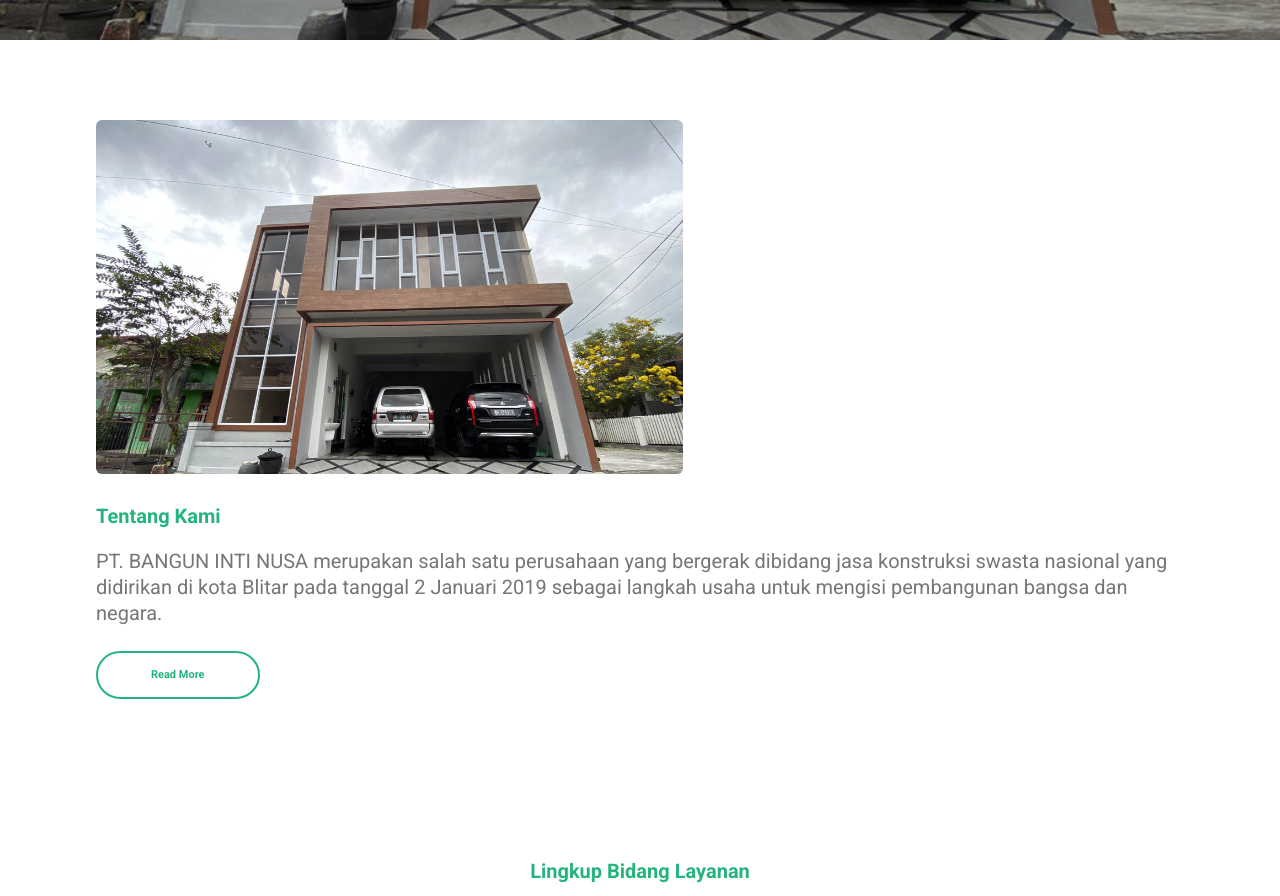
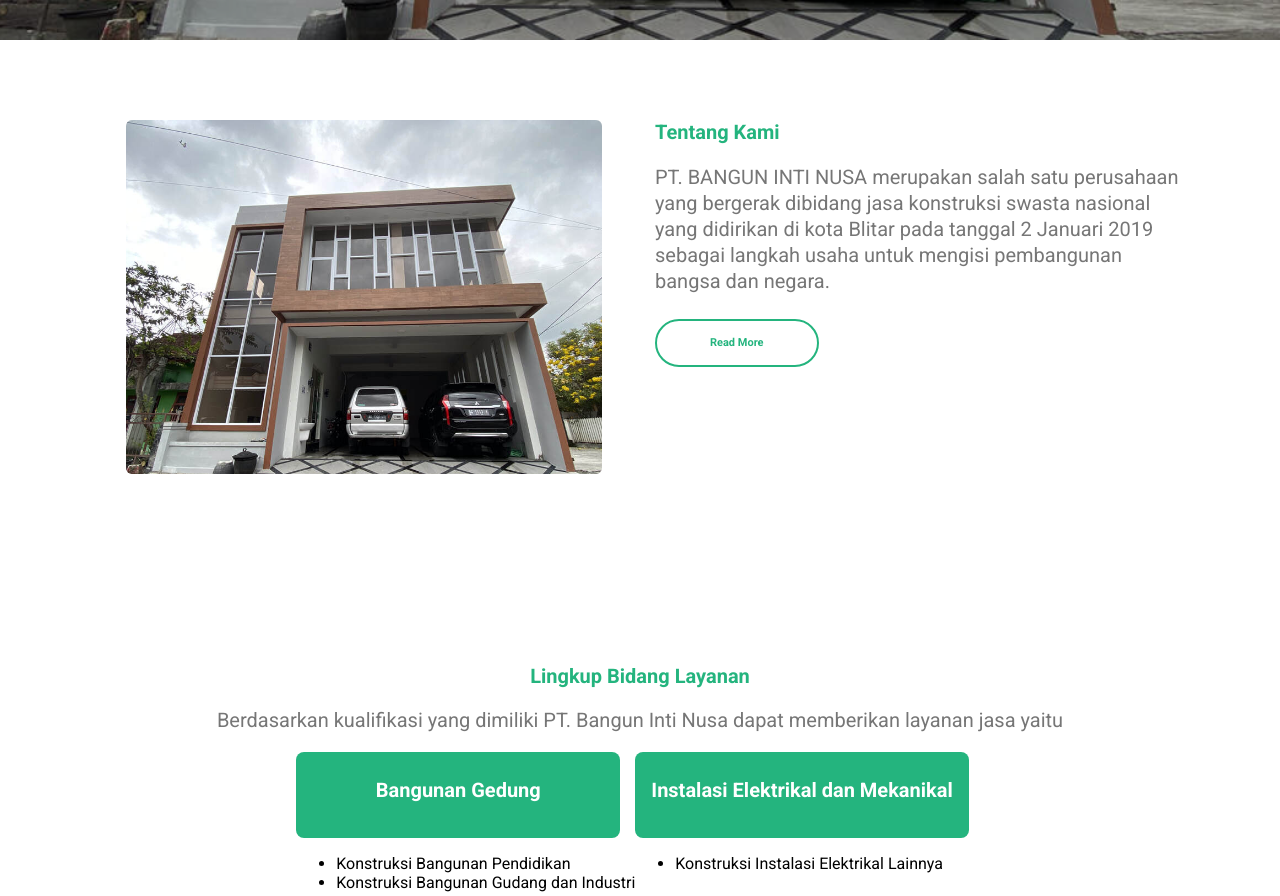
Before and after one commit to absyidbelter/Company-profiletemplate, a React (Create React App) app: page / in a window 1280 px wide. Shown: the part 760-1656 px from the top of the page. Built offline with nearby package versions, Linux system fonts and the light colour scheme.

Commit message:
fixing about page

```diff
--- a/src/Pages/Home.jsx
+++ b/src/Pages/Home.jsx
@@ -29,18 +29,20 @@
           <div className="item">
             <img src={logo} alt="" />
           </div>
-          <div className="item pt-30">
+          <div className="item">
+            <div className="flex">
+              <div>
                 <span className="green u-text-sup">Tentang Kami</span>
                 <p>
-              PT. BANGUN INTI NUSA merupakan salah satu perusahaan yang bergerak
-              dibidang jasa konstruksi swasta nasional yang didirikan di kota
-              Blitar pada tanggal 2 Januari 2019 sebagai langkah usaha untuk
-              mengisi pembangunan bangsa dan negara.
+                  PT. BANGUN INTI NUSA merupakan salah satu perusahaan yang
+                  bergerak dibidang jasa konstruksi swasta nasional yang
+                  didirikan di kota Blitar pada tanggal 2 Januari 2019 sebagai
+                  langkah usaha untuk mengisi pembangunan bangsa dan negara.
                 </p>
-            <div>
                 <a onClick={AboutHandle} className="green-btn">
                   Read More
                 </a>
+              </div>
             </div>
           </div>
         </div>
--- a/src/Resources/css/custom.css
+++ b/src/Resources/css/custom.css
@@ -115,6 +115,7 @@
   padding: 0;
   line-height: 26px;
   color: #767676;
+  display: flex;
 }
 
 /* global */
@@ -198,10 +199,7 @@
   color: #fff;
   width: 100%;
 }
-.flex {
-  display: flex;
-  /* align-items: center; */
-}
+
 
 .Cover-content {
   width: 50%;
@@ -415,8 +413,21 @@
   margin-bottom: 0;
 }
 
-.flex {
+.about.flex {
   display: flex;
-  justify-content: space-between;
-  align-items: center;
+  flex-wrap: wrap;
+  align-items: flex-start;
 }
+
+.about .item {
+  flex: 0 0 calc(50% - 15px);
+  margin-bottom: 30px;
+}
+
+.about .item:first-child {
+  margin-left: 30px;
+}
+
+.about .green-btn {
+  align-self: flex-start;
+}
```
Lines whose indentation alone changed are shown as unchanged.
